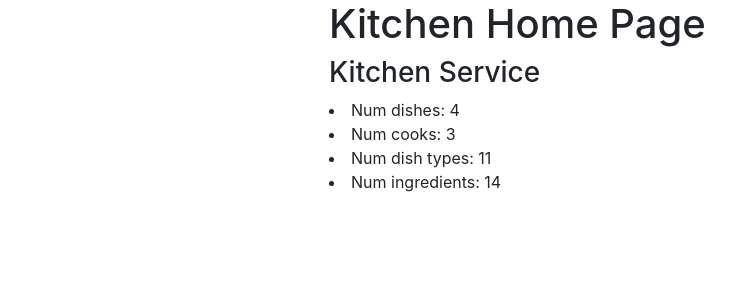
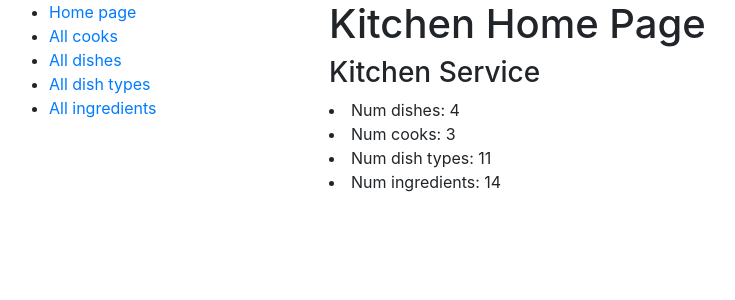
Before and after one commit to IvanGuculyak/Restaurant-kitchen-service, a Django app: page /service/ in a window 1280 px wide. Shown: the top 300 px of the page, without its empty margins (6-741 px from the left). Run offline with Django 4.2, Linux system fonts and the light colour scheme; data comes from the database, SQL or seed files in the repository.

Commit message:
Added sidebar with links

```diff
--- a/templates/base.html
+++ b/templates/base.html
@@ -13,6 +13,9 @@
   <div class="container-fluid">
     <div class="row">
       <div class="col-sm-3">
+        {% block sidebar %}
+          {% include "includes/sidebar.html" %}
+        {% endblock %}
       </div>
       <div class="col-sm-9">
         {% block content %}
--- /dev/null
+++ b/templates/includes/sidebar.html
@@ -0,0 +1,7 @@
+<ul>
+  <li><a href="{% url 'service:index' %}">Home page</a></li>
+  <li><a href="#">All cooks</a></li>
+  <li><a href="#">All dishes</a></li>
+  <li><a href="#">All dish types</a></li>
+  <li><a href="#">All ingredients</a></li>
+</ul>
```
